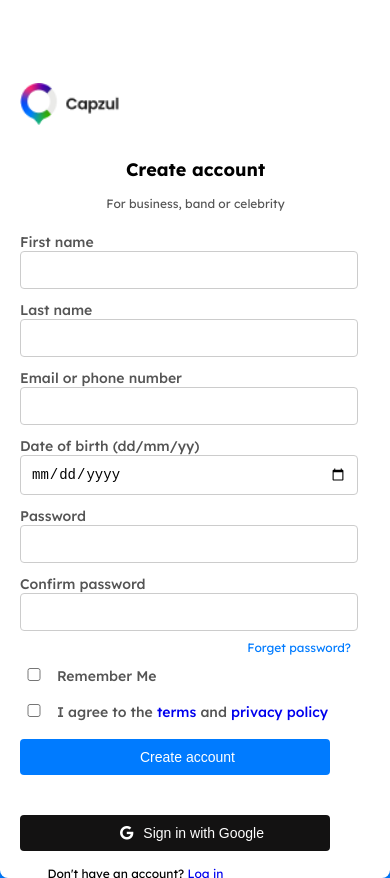
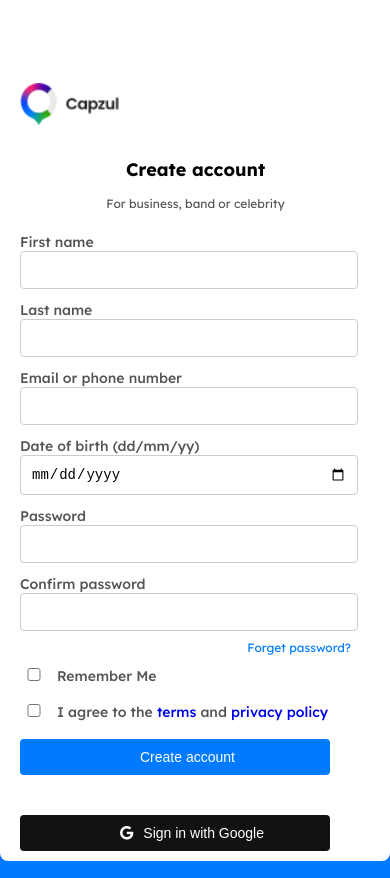
Before and after one commit to Taiwozeez/bootcamp-task1, a plain HTML site: page index.html in a window 390 px wide. Drawn offline with Linux system fonts and the light colour scheme.

Commit message:
Update style.css

```diff
--- a/assets/css/style.css
+++ b/assets/css/style.css
@@ -403,7 +403,7 @@ body {
   .container {
     flex-direction: column;
     width: 100%;
-    height: 108vh;
+    height: 104vh;
   }
 
   .left {
```
